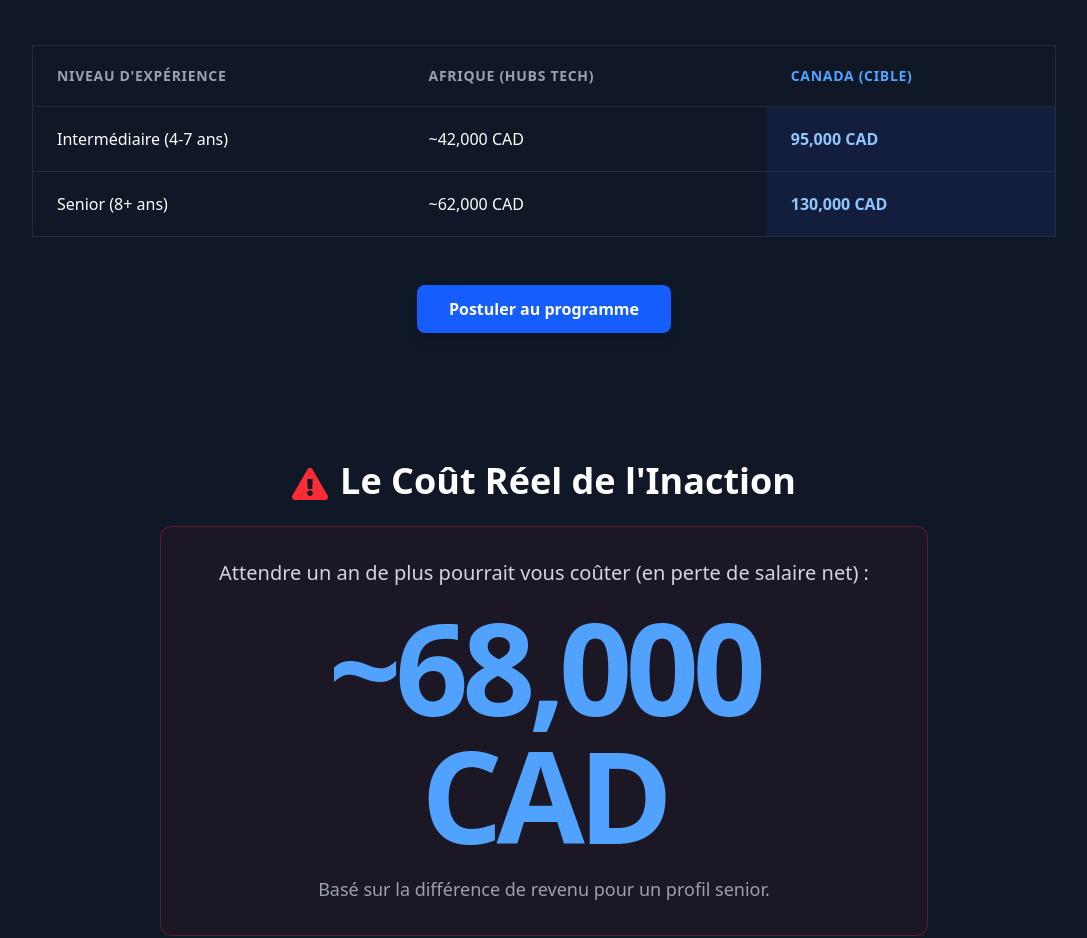
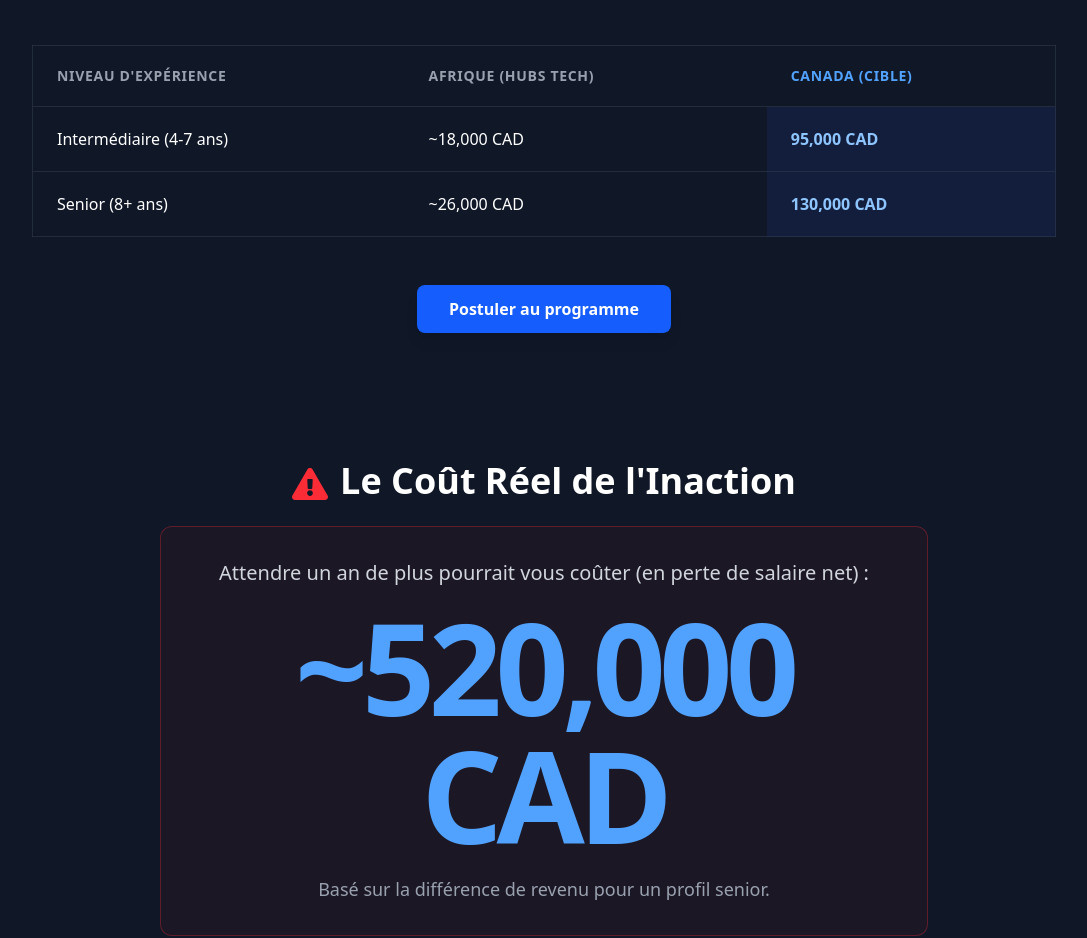
Before and after one commit to amosmaxdn-code/revocareer.com, a Next.js app: page / in a window 1280 px wide. Shown: the part 1076-2014 px from the top of the page, without its empty margins (96-1183 px from the left). Built offline with nearby package versions, Linux system fonts and the light colour scheme.

Commit message:
refactor: Update salary comparison data for higher impact

```diff
--- a/src/app/page.tsx
+++ b/src/app/page.tsx
@@ -89,8 +89,8 @@ const StrategicCTA = () => {
 const Home = () => {
   const tableHeaders = ["Niveau d'Expérience", "Afrique (Hubs Tech)", "Canada (Cible)"];
   const tableData = [
-    ["Intermédiaire (4-7 ans)", "~42,000 CAD", "95,000 CAD"],
-    ["Senior (8+ ans)", "~62,000 CAD", "130,000 CAD"]
+    ["Intermédiaire (4-7 ans)", "~18,000 CAD", "95,000 CAD"],
+    ["Senior (8+ ans)", "~26,000 CAD", "130,000 CAD"]
   ];
 
   return (
@@ -164,7 +164,7 @@ const Home = () => {
              <div className="bg-red-900/10 border border-red-500/30 rounded-xl p-8">
                 <p className="text-xl text-gray-300">Attendre un an de plus pourrait vous coûter (en perte de salaire net) :</p>
                 <p className="font-geist-mono text-7xl md:text-9xl font-bold text-blue-400 my-4 tracking-tighter">
-                  ~68,000 CAD
+                  ~520,000 CAD
                 </p>
                 <p className="text-lg text-gray-400">Basé sur la différence de revenu pour un profil senior.</p>
              </div>
```
